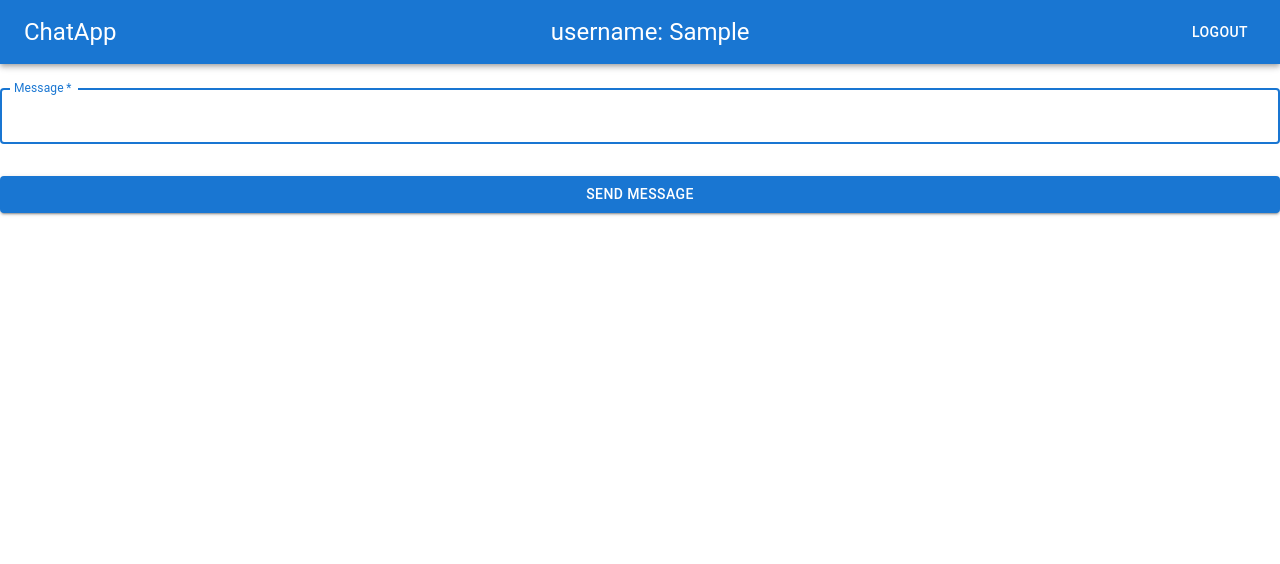
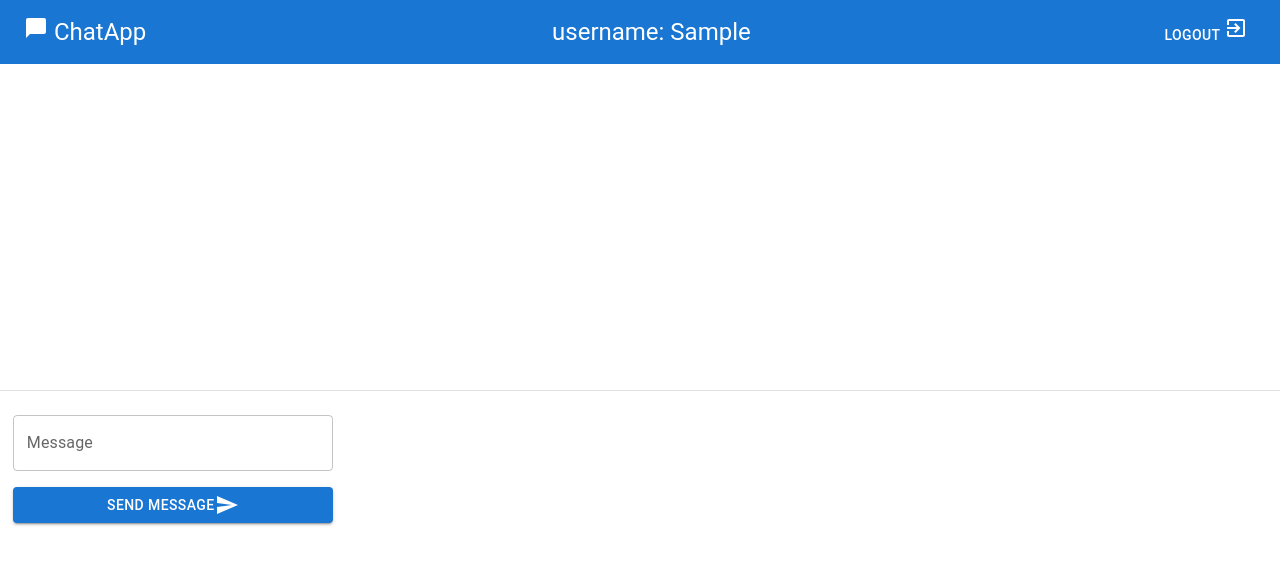
Before and after one commit to eivindsd/DSMT_Frontend, a React (Create React App) app: page / in a window 1280 px wide. Both pictures are taken after typing "Sample" into the empty fields and a click on the button "LOG IN". Shown: the top 564 px of the page. Built offline with nearby package versions, Linux system fonts and the light colour scheme.

Commit message:
added more chat

```diff
--- a/package.json
+++ b/package.json
@@ -5,6 +5,8 @@
   "dependencies": {
     "@emotion/react": "^11.7.1",
     "@emotion/styled": "^11.6.0",
+    "@material-ui/core": "^4.12.3",
+    "@material-ui/icons": "^4.11.2",
     "@mui/icons-material": "^5.3.0",
     "@mui/material": "^5.3.0",
     "@testing-library/jest-dom": "^5.16.1",
@@ -14,6 +16,7 @@
     "@types/node": "^16.11.21",
     "@types/react": "^17.0.38",
     "@types/react-dom": "^17.0.11",
+    "chat-ui-react": "^0.3.0",
     "react": "^17.0.2",
     "react-dom": "^17.0.2",
     "react-router-dom": "^6.2.1",
--- a/src/components/ChatComponent/ChatRoom.tsx
+++ b/src/components/ChatComponent/ChatRoom.tsx
@@ -1,18 +1,26 @@
-import React, { useState } from 'react';
+import React, { useContext, useState } from 'react';
 import Box from '@mui/material/Box';
 import Button from '@mui/material/Button';
 import TextField from '@mui/material/TextField';
-import { Alert } from '@mui/material';
+import Chip from '@mui/material/Chip';
+import Stack from '@mui/material/Stack';
+import Avatar from '@mui/material/Avatar';
+import List from '@mui/material/List';
+import { LoggedInContext } from '../LoggedInContext';
+import { Divider } from '@material-ui/core';
+import SendIcon from '@material-ui/icons/Send';
+
 
 const ChatRoom = () => {
 
     const [message, setMessage] = useState<string | undefined>();
     const [messages, setMessages] = useState<(string|undefined)[]>([]);
 
+    const {userName} = useContext(LoggedInContext);
+
     const handleSubmit = async (e:React.FormEvent<HTMLFormElement>) => {
         e.preventDefault();
         setMessages([...messages, message])
-        console.log(messages);
       }
 
       const handleMessageChange = (e: React.ChangeEvent<HTMLInputElement>) => {
@@ -21,32 +29,42 @@ const ChatRoom = () => {
 
     return (
         <div>
+            <Box style={{height: "300px"}}>
+                <List sx={{
+                        width: "100%",
+                        bgcolor: 'background.paper',
+                        position: 'relative',
+                        overflow: 'auto',
+                        maxHeight: 300,
+                        }}
+                >
+                    {messages && messages.map((message)=> (
+                        <Stack direction="row" style={{marginTop: "1vw", marginLeft: "1vw"}}>
+                            <Chip avatar={<Avatar>{userName?.charAt(0)}</Avatar>} label={message} color="primary"></Chip>
+                        </Stack>
+                    ))}
+                </List>
+            </Box>
+            <Divider style={{marginTop: "2vw"}}/>
             <Box component="form" onSubmit={handleSubmit} noValidate sx={{ mt: 1 }}>
-                {messages && messages.map((message)=> (
-                    <p>{message}</p>
-                ))}
+                <Stack direction="column">
                     <TextField
+                        style={{width: "25%", marginLeft: "1vw"}}
                         margin="normal"
-                    required
-                    fullWidth
-                    id="name"
                         label="Message"
-                    name="name"
-                    autoComplete="name"
-                    autoFocus
                         onChange={handleMessageChange}
                     />
-                {/* { missingName && (
-                    <Alert severity="error">Insert username</Alert>
-                )} */}
                     <Button
+                        style={{width: "25%", marginLeft: "1vw"}}
                         type="submit"
-                    fullWidth
                         variant="contained"
-                    sx={{ mt: 3, mb: 2 }}
+                        sx={{ mt: 1, mb: 1 }}
                     >
                         Send message
+                        <SendIcon />
                     </Button>
+                </Stack>
+
             </Box>
         </div>
     );
--- a/src/components/HeaderComponent/Header.tsx
+++ b/src/components/HeaderComponent/Header.tsx
@@ -5,6 +5,8 @@ import { Toolbar } from '@mui/material';
 import AppBar from '@mui/material/AppBar';
 import Button from '@mui/material/Button';
 import Box from '@mui/material/Box';
+import ChatBubbleIcon from '@material-ui/icons/ChatBubble';
+import ExitToAppIcon from '@material-ui/icons/ExitToApp';
 import { Link } from "react-router-dom";
 
 const Header = () => {
@@ -16,12 +18,12 @@ const Header = () => {
                 <AppBar position="static" >
                     <Toolbar>
                         <Typography variant="h5" component="div" sx={{ flexGrow: 1 }}>
-                            <Link to={`/`} style={{ textDecoration: 'none', color: 'white' }}>ChatApp</Link>
+                            <ChatBubbleIcon/> ChatApp
                         </Typography>
                         <Typography variant="h5" component="div" sx={{ flexGrow: 1 }}>
                            username: {userName}
                         </Typography>
-                        <Button color="inherit" onClick={() => {setIsLoggedIn(false)}}><Link to={`/`} style={{ textDecoration: 'none', color: 'white' }}>Logout</Link></Button>
+                        <Button color="inherit" onClick={() => {setIsLoggedIn(false)}}><Link to={`/`} style={{ textDecoration: 'none', color: 'white' }}>Logout <ExitToAppIcon/></Link></Button>
                     </Toolbar>
                 </AppBar>
             </Box>
--- a/src/components/LoginComponent/Login.tsx
+++ b/src/components/LoginComponent/Login.tsx
@@ -4,7 +4,7 @@ import Button from '@mui/material/Button';
 import CssBaseline from '@mui/material/CssBaseline';
 import TextField from '@mui/material/TextField';
 import Box from '@mui/material/Box';
-import LockOutlinedIcon from '@mui/icons-material/LockOutlined';
+import ChatIcon from '@material-ui/icons/Chat';
 import Typography from '@mui/material/Typography';
 import Container from '@mui/material/Container';
 import { createTheme, ThemeProvider } from '@mui/material/styles';
@@ -54,7 +54,7 @@ const Login = () => {
             }}
           >
             <Avatar sx={{ m: 1, bgcolor: 'secondary.main' }}>
-              <LockOutlinedIcon />
+              <ChatIcon />
             </Avatar>
             <Typography component="h1" variant="h5">
               Join chat app
```
Also changed, not shown: 1 other file (tests, documents, lock files or other folders). Lines whose indentation alone changed are shown as unchanged.
